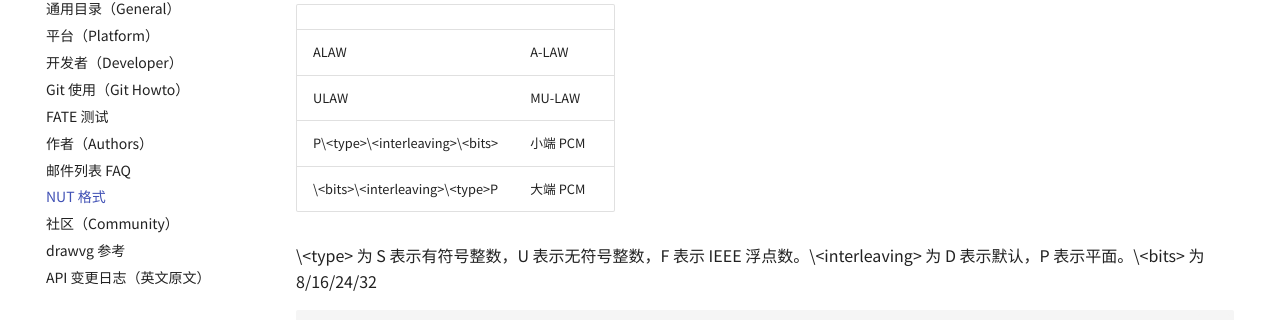
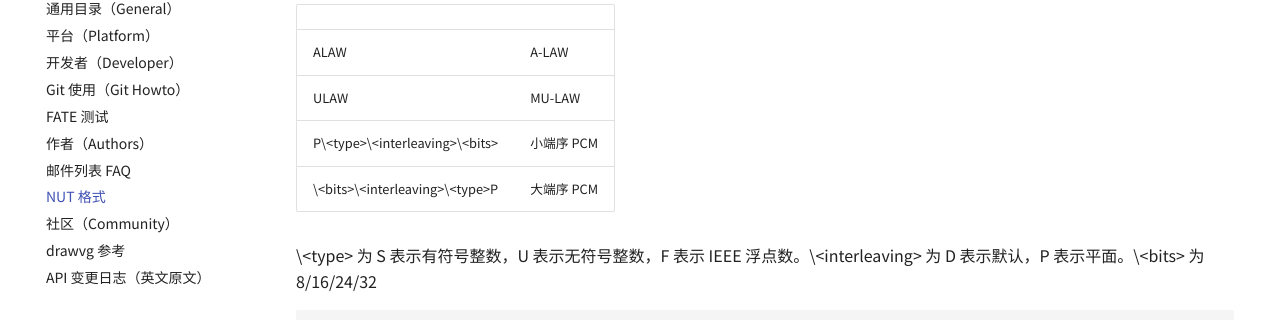
Before and after one commit to jxsword/ffmpeg-zh-docs, an MkDocs documentation site: the page built from zh/general/nut.md, in a window 1280 px wide and 900 px high, scrolled down 1166 px. Shown: the part 127-447 px from the top of the window. Built offline with MkDocs 1.6.1 and Material for MkDocs 9.7.7, drawn with Linux system fonts in a browser that asks for light colours; comment, search, counter and statistics services are not loaded; the version menu is left out.

Commit message:
fix: B9 nut 表格端序术语对齐 glossary（小端/大端→小端序/大端序）

```diff
--- a/zh/general/nut.md
+++ b/zh/general/nut.md
@@ -43,8 +43,8 @@ PIPE 变体假定 NUT 被用作不可定位的中间容器，通过不使用同
 |-----------------------------------|--------|
 | ALAW                              | A-LAW  |
 | ULAW                              | MU-LAW |
-| P\<type\>\<interleaving\>\<bits\> | 小端 PCM |
-| \<bits\>\<interleaving\>\<type\>P | 大端 PCM |
+| P\<type\>\<interleaving\>\<bits\> | 小端序 PCM |
+| \<bits\>\<interleaving\>\<type\>P | 大端序 PCM |
 
 \<type\> 为 S 表示有符号整数，U 表示无符号整数，F 表示 IEEE 浮点数。\<interleaving\> 为 D 表示默认，P 表示平面。\<bits\> 为 8/16/24/32
 
```
